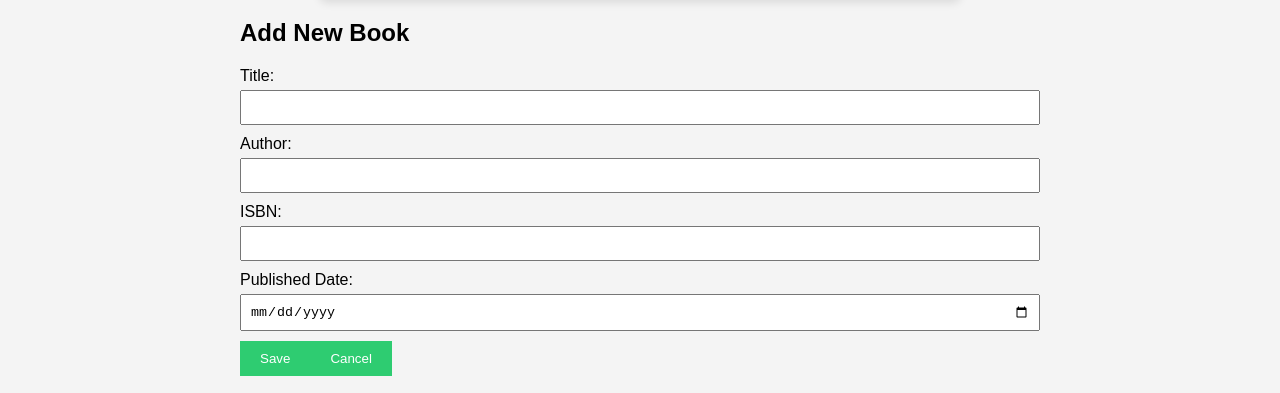
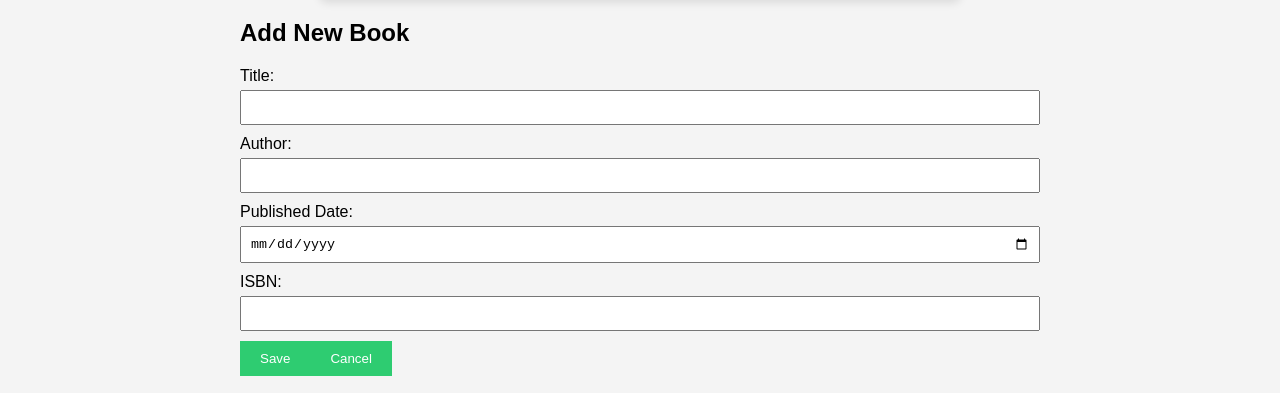
Before and after one commit to sumanyaselvi-r/formik-task, a React (Create React App) app: page /books in a window 1280 px wide. Shown: the part 460-853 px from the top of the page. Built offline with nearby package versions, Linux system fonts and the light colour scheme; no server answers.

Commit message:
Update BookForm.js

```diff
--- a/src/BookForm.js
+++ b/src/BookForm.js
@@ -1,4 +1,4 @@
-
+// BookForm.js
 import React from 'react';
 import { useFormik } from 'formik';
 import * as Yup from 'yup';
@@ -8,11 +8,21 @@ const BookForm = ({ initialValues, onSubmit, onCancel }) => {
     title: Yup.string().required('Title is required'),
     author: Yup.string().required('Author is required'),
     publishedDate: Yup.string().required('Published Date is required'),
-    description: Yup.string().required('Description is required'),
+    isbn: Yup.string().required('ISBN is required'),
+
   });
 
+  // Ensure initialValues is not undefined
+  const initialFormValues = initialValues || {
+    title: '',
+    author: '',
+    publishedDate: '',
+    isbn: '',
+
+  };
+
   const formik = useFormik({
-    initialValues,
+    initialValues: initialFormValues,
     validationSchema,
     onSubmit: (values) => {
       onSubmit(values);
@@ -42,16 +52,6 @@ const BookForm = ({ initialValues, onSubmit, onCancel }) => {
       {formik.errors.author && formik.touched.author && (
         <div>{formik.errors.author}</div>
       )}
-      <label>ISBN:</label>
-      <input
-        type="text"
-        name="isbn"
-        value={formik.values.isbn}
-        onChange={formik.handleChange}
-      />
-      {formik.errors.isbn && formik.touched.isbn && (
-        <div>{formik.errors.isbn}</div>
-      )}
 
       <label>Published Date:</label>
       <input
@@ -64,12 +64,20 @@ const BookForm = ({ initialValues, onSubmit, onCancel }) => {
         <div>{formik.errors.publishedDate}</div>
       )}
 
-
-      {formik.errors.description && formik.touched.description && (
-        <div>{formik.errors.description}</div>
+      <label>ISBN:</label>
+      <input
+        type="text"
+        name="isbn"
+        value={formik.values.isbn}
+        onChange={formik.handleChange}
+      />
+      {formik.errors.isbn && formik.touched.isbn && (
+        <div>{formik.errors.isbn}</div>
       )}
 
-      <button type="submit">Save</button>
+
+
+      <button type="submit" >Save</button>
       <button type="button" onClick={onCancel}>
         Cancel
       </button>
```
